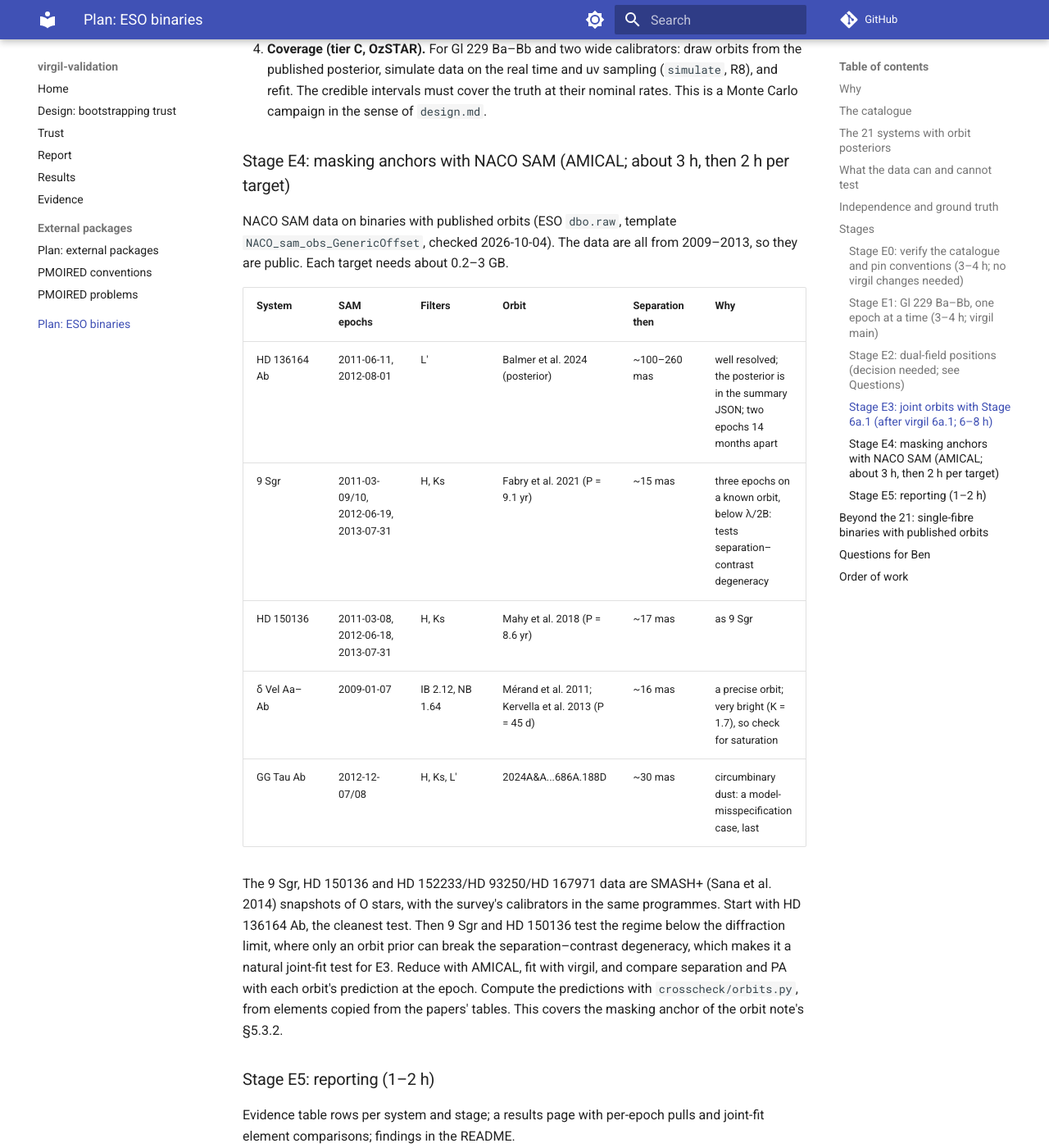
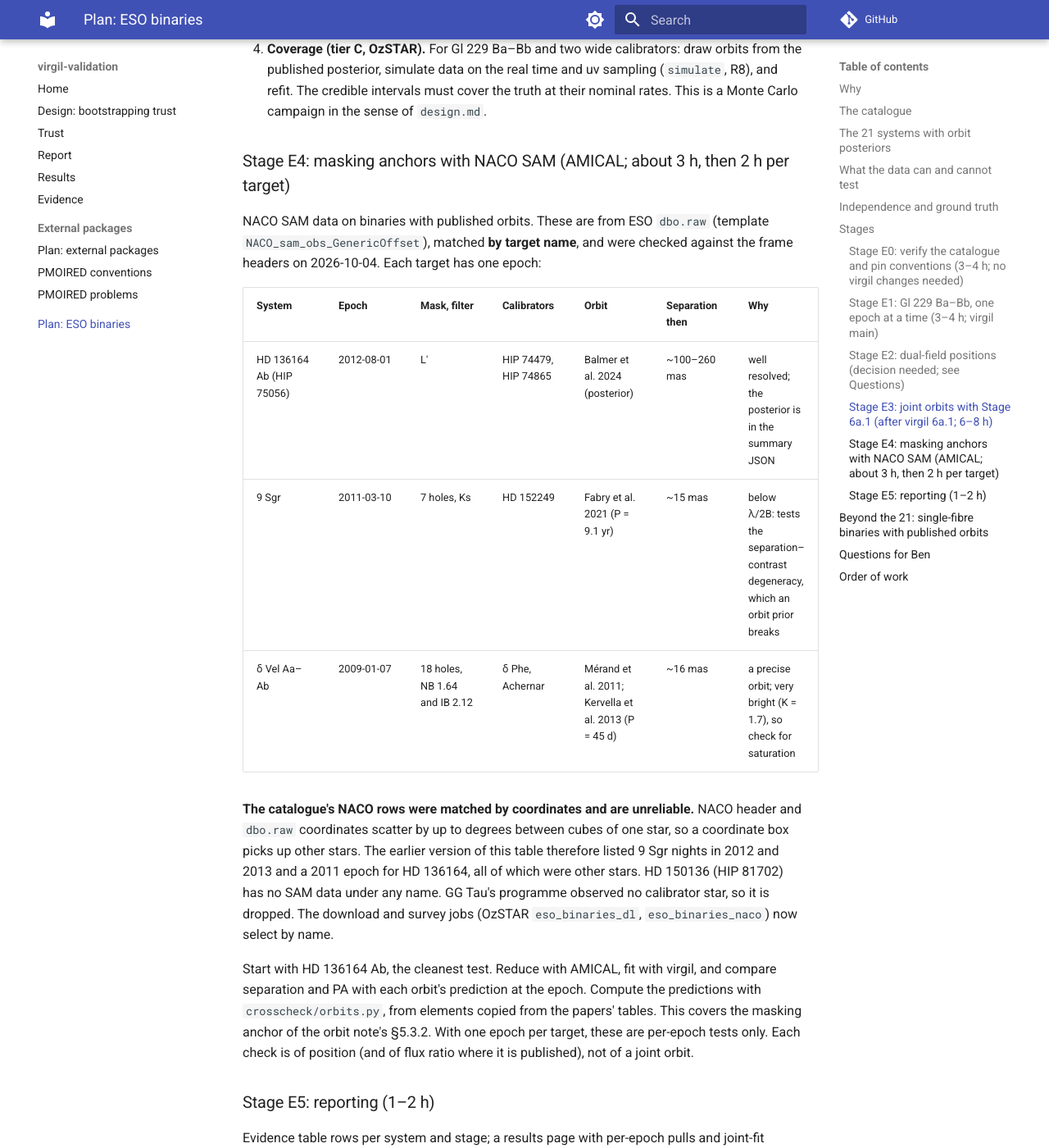
Before and after one commit to benjaminpope/virgil-validation, an MkDocs documentation site: the page built from docs/plan_eso_binaries.md, in a window 1280 px wide and 1400 px high, scrolled down 5978 px. Shown: the whole window at 82% size. Built offline with MkDocs 1.6.1 and Material for MkDocs 9.7.7, drawn with Linux system fonts in a browser that asks for light colours; comment, search, counter and statistics services are not loaded; some of the changed text lies outside the part shown.

Commit message:
Plan E4: one NACO SAM epoch per target, matched by name
NACO header and dbo.raw coordinates scatter by up to degrees, so the
catalogue's coordinate-matched NACO rows picked up other stars: 9 Sgr has
one SAM epoch (2011-03-10 Ks), HD 136164 one (2012-08-01 L'), HD 150136
none, and GG Tau has no calibrator star.

Co-Authored-By: Claude Opus 5.5 <noreply@anthropic.com>

```diff
--- a/docs/plan_eso_binaries.md
+++ b/docs/plan_eso_binaries.md
@@ -213,27 +213,31 @@ stays as an optional orbit-fitting test.
 
 ### Stage E4: masking anchors with NACO SAM (AMICAL; about 3 h, then 2 h per target)
 
-NACO SAM data on binaries with published orbits (ESO `dbo.raw`, template
-`NACO_sam_obs_GenericOffset`, checked 2026-10-04). The data are all from
-2009–2013, so they are public. Each target needs about 0.2–3 GB.
+NACO SAM data on binaries with published orbits. These are from ESO `dbo.raw`
+(template `NACO_sam_obs_GenericOffset`), matched **by target name**, and were
+checked against the frame headers on 2026-10-04. Each target has one epoch:
 
-| System | SAM epochs | Filters | Orbit | Separation then | Why |
-|---|---|---|---|---|---|
-| HD 136164 Ab | 2011-06-11, 2012-08-01 | L′ | Balmer et al. 2024 (posterior) | ~100–260 mas | well resolved; the posterior is in the summary JSON; two epochs 14 months apart |
-| 9 Sgr | 2011-03-09/10, 2012-06-19, 2013-07-31 | H, Ks | Fabry et al. 2021 (P = 9.1 yr) | ~15 mas | three epochs on a known orbit, below λ/2B: tests separation–contrast degeneracy |
-| HD 150136 | 2011-03-08, 2012-06-18, 2013-07-31 | H, Ks | Mahy et al. 2018 (P = 8.6 yr) | ~17 mas | as 9 Sgr |
-| δ Vel Aa–Ab | 2009-01-07 | IB 2.12, NB 1.64 | Mérand et al. 2011; Kervella et al. 2013 (P = 45 d) | ~16 mas | a precise orbit; very bright (K = 1.7), so check for saturation |
-| GG Tau Ab | 2012-12-07/08 | H, Ks, L′ | 2024A&A...686A.188D | ~30 mas | circumbinary dust: a model-misspecification case, last |
+| System | Epoch | Mask, filter | Calibrators | Orbit | Separation then | Why |
+|---|---|---|---|---|---|---|
+| HD 136164 Ab (HIP 75056) | 2012-08-01 | L′ | HIP 74479, HIP 74865 | Balmer et al. 2024 (posterior) | ~100–260 mas | well resolved; the posterior is in the summary JSON |
+| 9 Sgr | 2011-03-10 | 7 holes, Ks | HD 152249 | Fabry et al. 2021 (P = 9.1 yr) | ~15 mas | below λ/2B: tests the separation–contrast degeneracy, which an orbit prior breaks |
+| δ Vel Aa–Ab | 2009-01-07 | 18 holes, NB 1.64 and IB 2.12 | δ Phe, Achernar | Mérand et al. 2011; Kervella et al. 2013 (P = 45 d) | ~16 mas | a precise orbit; very bright (K = 1.7), so check for saturation |
 
-The 9 Sgr, HD 150136 and HD 152233/HD 93250/HD 167971 data are SMASH+
-(Sana et al. 2014) snapshots of O stars, with the survey's calibrators in the
-same programmes. Start with HD 136164 Ab, the cleanest test. Then 9 Sgr and
-HD 150136 test the regime below the diffraction limit, where only an orbit
-prior can break the separation–contrast degeneracy, which makes it a natural
-joint-fit test for E3. Reduce with AMICAL, fit with virgil, and compare
-separation and PA with each orbit's prediction at the epoch. Compute the
-predictions with `crosscheck/orbits.py`, from elements copied from the
-papers' tables. This covers the masking anchor of the orbit note's §5.3.2.
+**The catalogue's NACO rows were matched by coordinates and are unreliable.**
+NACO header and `dbo.raw` coordinates scatter by up to degrees between cubes of
+one star, so a coordinate box picks up other stars. The earlier version of this
+table therefore listed 9 Sgr nights in 2012 and 2013 and a 2011 epoch for
+HD 136164, all of which were other stars. HD 150136 (HIP 81702) has no SAM data
+under any name. GG Tau's programme observed no calibrator star, so it is
+dropped. The download and survey jobs (OzSTAR `eso_binaries_dl`,
+`eso_binaries_naco`) now select by name.
+
+Start with HD 136164 Ab, the cleanest test. Reduce with AMICAL, fit with virgil,
+and compare separation and PA with each orbit's prediction at the epoch. Compute
+the predictions with `crosscheck/orbits.py`, from elements copied from the papers'
+tables. This covers the masking anchor of the orbit note's §5.3.2. With one epoch
+per target, these are per-epoch tests only. Each check is of position (and of
+flux ratio where it is published), not of a joint orbit.
 
 ### Stage E5: reporting (1–2 h)
 
@@ -272,5 +276,6 @@ E1, starting with two or three of the Araucaria GRAVITY SB2s.
 ## Order of work
 
 E0 → E1 now, on virgil main (neither needs 6a.1). E2 Route 1 and E4 can run
-in parallel. E3 waits for virgil's Stage 6a.1. In total about 20–25 agent
+in parallel. Data for E1 and E4 are downloaded to OzSTAR
+(`/fred/oz440/bpope/eso_binaries/data`). E3 waits for virgil's Stage 6a.1. In total about 20–25 agent
 hours without Route 2 or Track B.
```
